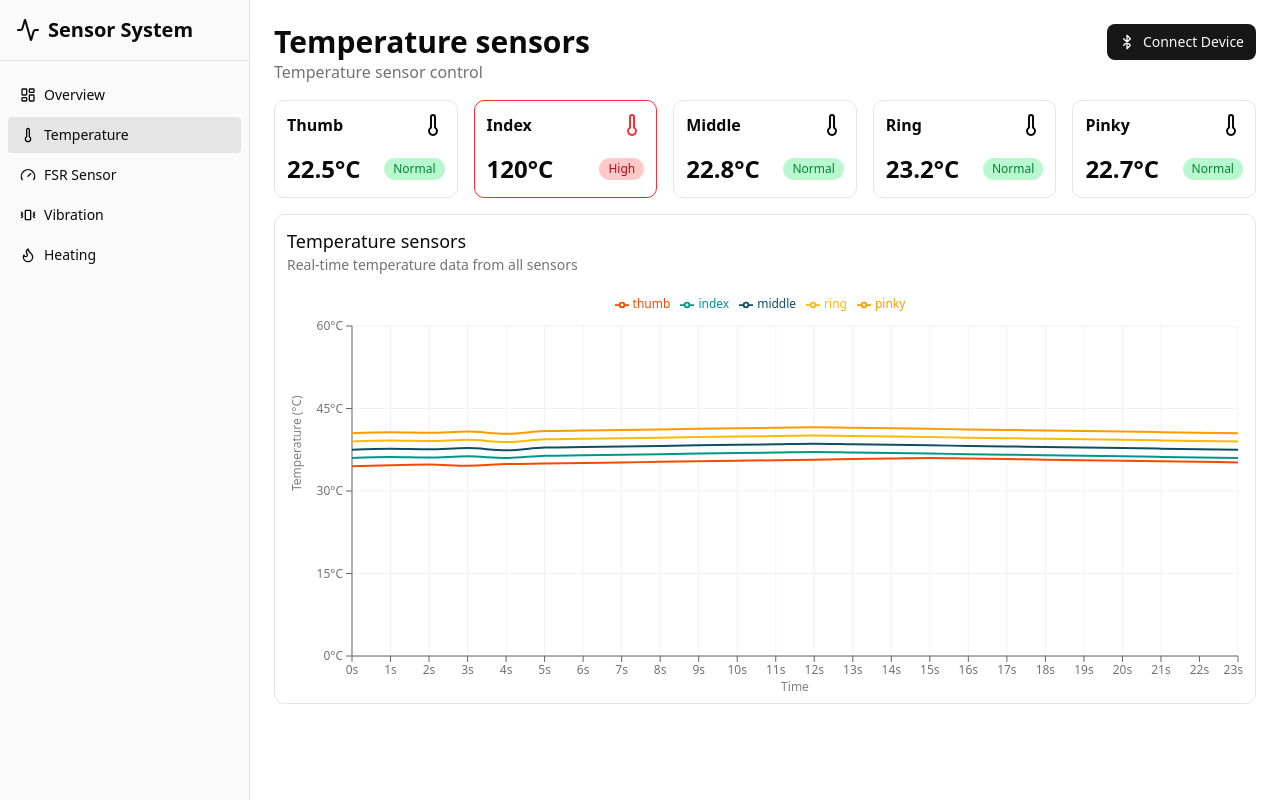
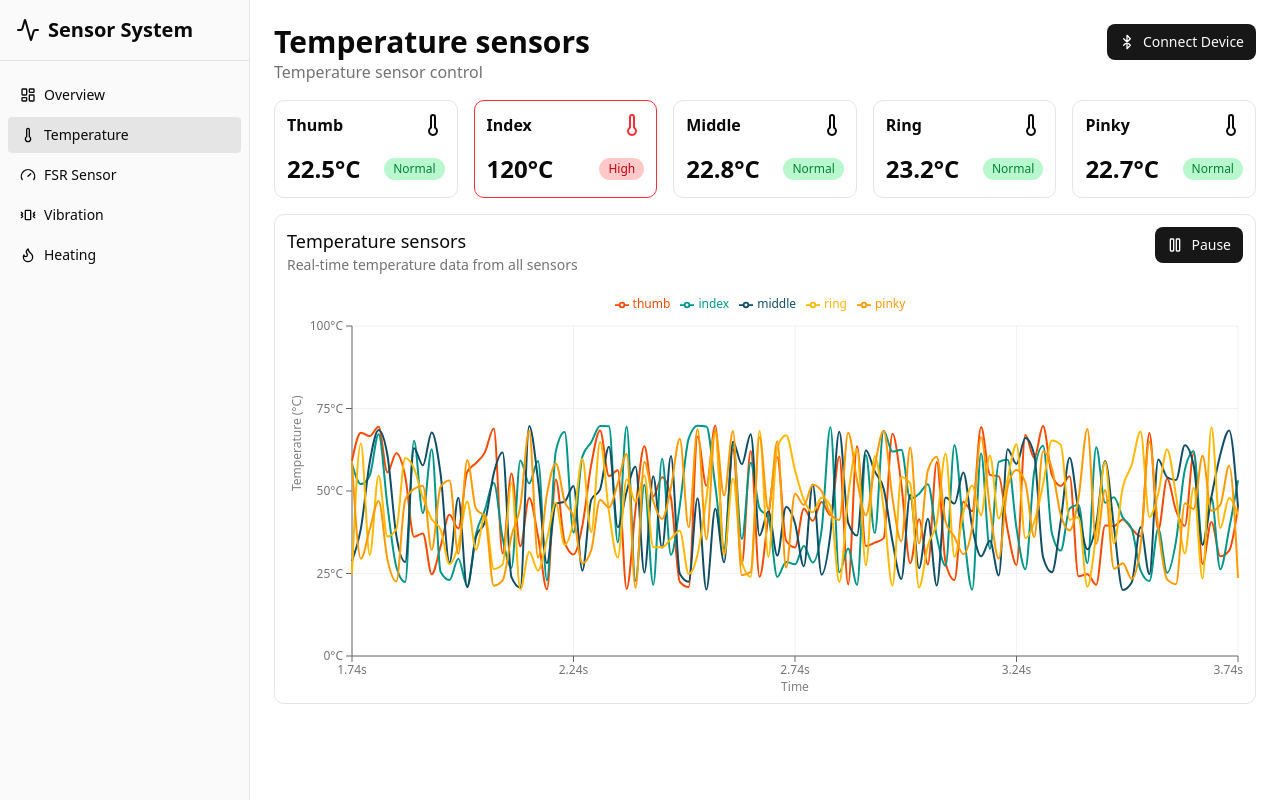
Before and after one commit to yevheniiburkovskyi/prosthetic-hand-dashboard, a React (Vite) app: page /temperature in a window 1280 px wide. Built offline with nearby package versions, Linux system fonts and the light colour scheme.

Commit message:
feat: add toggle functionality for real-time temperature chart and improve layout

```diff
--- a/src/components/ChartLineMultiple.tsx
+++ b/src/components/ChartLineMultiple.tsx
@@ -20,6 +20,9 @@ import {
 import Card from './ui/Card';
 import { memo } from 'react';
 import type { CategoricalChartProps } from 'recharts/types/chart/generateCategoricalChart';
+import type { AxisDomain } from 'recharts/types/util/types';
+import { Button } from './ui/button';
+import { Pause, Play } from 'lucide-react';
 
 export const description = 'A multiple line chart';
 
@@ -34,6 +37,10 @@ interface ChartLineMultipleProps {
   yLabel: string;
   xAxisTickFormatter?: XAxisProps['tickFormatter'];
   yAxisTickFormatter?: YAxisProps['tickFormatter'];
+  xAxisDomain?: AxisDomain;
+  yAxisDomain?: AxisDomain;
+  toggleChart?: () => void;
+  isRunning?: boolean;
 }
 
 const ChartLineMultiple = ({
@@ -47,13 +54,24 @@ const ChartLineMultiple = ({
   yLabel,
   xAxisTickFormatter,
   yAxisTickFormatter,
+  yAxisDomain,
+  toggleChart,
+  isRunning,
 }: ChartLineMultipleProps) => {
   return (
     <Card>
-      <div className="mb-4">
-        {title && <p className="text-semibold text-lg">{title}</p>}
-        {description && (
-          <p className="text-sm text-neutral-500">{description}</p>
+      <div className="mb-4 flex justify-between">
+        <div>
+          {title && <p className="text-semibold text-lg">{title}</p>}
+          {description && (
+            <p className="text-sm text-neutral-500">{description}</p>
+          )}
+        </div>
+        {toggleChart && (
+          <Button onClick={toggleChart}>
+            {isRunning ? <Pause /> : <Play />}
+            {isRunning ? 'Pause' : 'Run'}
+          </Button>
         )}
       </div>
       <ChartContainer config={config} className="h-[50vh] w-full">
@@ -66,6 +84,8 @@ const ChartLineMultiple = ({
             tickMargin={3}
             tickFormatter={xAxisTickFormatter}
             label={{ value: xLabel, position: 'insideBottom', offset: -5 }}
+            type="number"
+            domain={['dataMin', 'dataMax']}
           />
           <YAxis
             dataKey={yAxisKey}
@@ -78,6 +98,7 @@ const ChartLineMultiple = ({
               position: 'insideLeft',
             }}
             tickFormatter={yAxisTickFormatter}
+            domain={yAxisDomain}
           />
           <Legend verticalAlign="top" height={30} />
           <ChartTooltip cursor={false} content={<ChartTooltipContent />} />
--- a/src/pages/Temperature.tsx
+++ b/src/pages/Temperature.tsx
@@ -5,8 +5,8 @@ import Card from '@/components/ui/Card';
 import type { ChartConfig } from '@/components/ui/chart';
 import clsx from 'clsx';
 import { Thermometer } from 'lucide-react';
-import { memo } from 'react';
-import { chartData, mockedTemperature } from '@/mocks/temperatureMocks';
+import { memo, useCallback, useEffect, useState } from 'react';
+import { mockedTemperature } from '@/mocks/temperatureMocks';
 import { TEMPERATURE_LIMIT } from '@/lib/constants';
 
 interface Temperature {
@@ -47,7 +47,65 @@ const getTemperatureBadge = (value: number) => {
   }
 };
 
+const yAxisTickFormatter = (value: number) => `${value}°C`;
+const xAxisTickFormatter = (value: number) => `${value}s`;
+const yAxisDomain = [0, 100];
+
 const Temperature = () => {
+  const [isRealTimeChartRunning, setIsRealTimeChartRunning] =
+    useState<boolean>(true);
+
+  const [chartData, setChartData] = useState([
+    {
+      time: 0,
+      thumb: 0,
+      index: 0,
+      middle: 0,
+      ring: 0,
+      pinky: 0,
+    },
+  ]);
+
+  const toggleRealTimeChart = useCallback(() => {
+    setIsRealTimeChartRunning((prev) => {
+      return !prev;
+    });
+  }, []);
+
+  useEffect(() => {
+    // Simulate real-time data updates
+    const interval = setInterval(() => {
+      if (!isRealTimeChartRunning) {
+        return;
+      }
+
+      setChartData((prevData) => {
+        const lastTime =
+          prevData.length > 0 ? prevData[prevData.length - 1].time : 0;
+
+        const isMoreThanALimit = prevData.length > 100;
+
+        if (isMoreThanALimit) {
+          return prevData.slice(1);
+        }
+
+        return [
+          ...prevData,
+          {
+            time: Number((lastTime + 0.02).toFixed(2)),
+            thumb: 20 + Math.random() * 50,
+            index: 20 + Math.random() * 50,
+            middle: 20 + Math.random() * 50,
+            ring: 20 + Math.random() * 50,
+            pinky: 20 + Math.random() * 50,
+          },
+        ];
+      });
+    }, 20);
+
+    return () => clearInterval(interval);
+  }, [isRealTimeChartRunning]);
+
   return (
     <>
       <Header
@@ -92,8 +150,11 @@ const Temperature = () => {
           xAxisKey="time"
           xLabel="Time"
           yLabel="Temperature (°C)"
-          yAxisTickFormatter={(value) => `${value}°C`}
-          xAxisTickFormatter={(value) => `${value}s`}
+          yAxisTickFormatter={yAxisTickFormatter}
+          xAxisTickFormatter={xAxisTickFormatter}
+          yAxisDomain={yAxisDomain}
+          toggleChart={toggleRealTimeChart}
+          isRunning={isRealTimeChartRunning}
         />
       </div>
     </>
```
